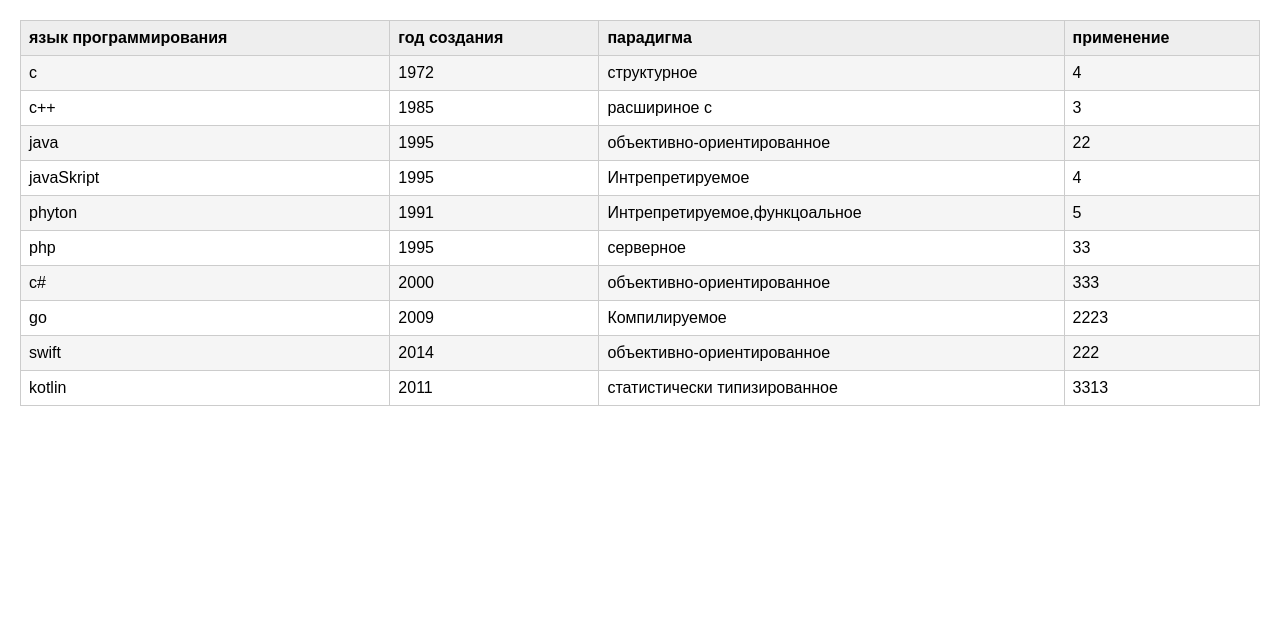
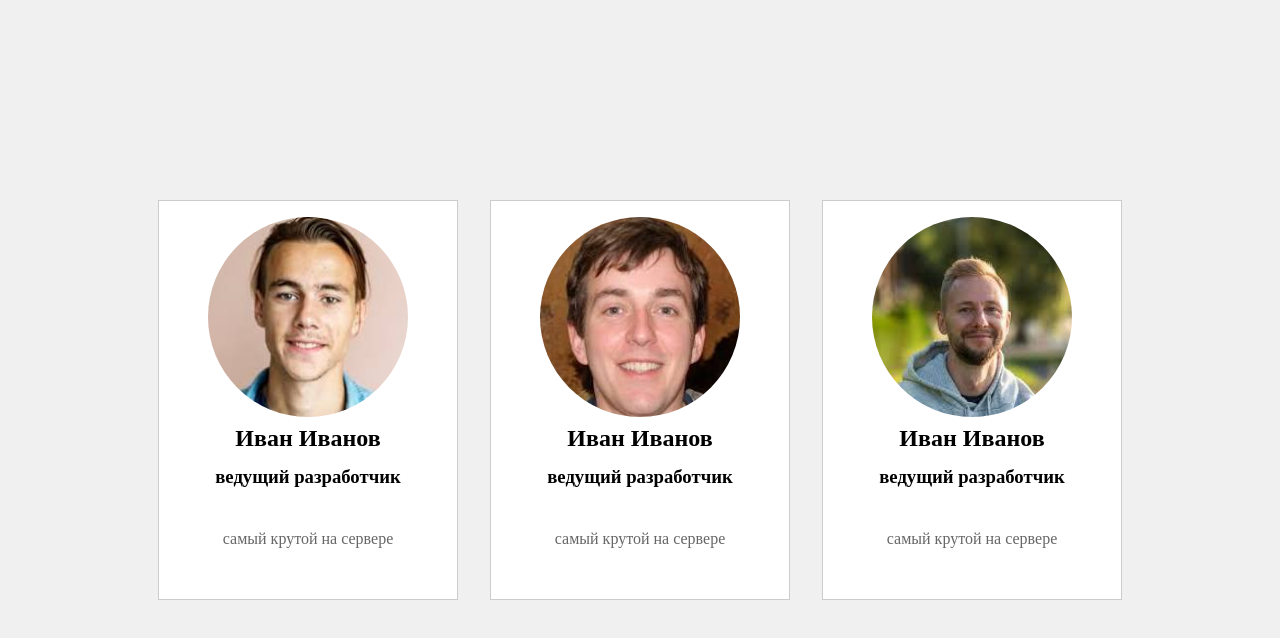
Before and after one commit to Dantalleon/work.io, a plain HTML site: page index.html in a window 1280 px wide. Drawn offline with Linux system fonts and the light colour scheme; files whose address does not match are found by name.

Commit message:
Add files via upload

```diff
--- a/index.html
+++ b/index.html
@@ -3,82 +3,28 @@
 <head>
 	<meta charset="UTF-8">
 	<meta name="viewport" content="width=device-width, initial-scale=1.0">
-	<link rel="stylesheet" href="/style.css">
-	<title>work</title>
+	<title>Document</title>
+	<link rel="stylesheet" href="c:\Users\User\Desktop\work\style\style.css">
 </head>
 <body>
-	<table>
-		<thead>
-			<tr>
-				<th>язык программирования</th>
-				<th>год создания</th>
-				<th>парадигма</th>
-				<th>применение</th>
-			</tr>
-		</thead>
-		<tbody>
-			<tr>
-				<td>c</td>
-				<td>1972</td>
-				<td>структурное</td>
-				<td>4</td>
-			</tr>
-			<tr>
-			<td>с++</td>
-			<td>1985</td>
-			<td>расшириное с</td>
-			<td>3</td>
-			</tr>
-			<tr>
-				<td>java</td>
-				<td>1995</td>
-				<td>объективно-ориентированное</td>
-				<td>22</td>
-			</tr>
-			<tr>
-				<td>javaSkript</td>
-			<td>1995</td>
-			<td>Интрепретируемое</td>
-			<td>4</td>
-		</tr>
-			<tr>
-				<td>phyton</td>
-				<td>1991</td>
-				<td>Интрепретируемое,функцоальное</td>
-				<td>5</td>
-			</tr>
-			<tr>
-				<td>php</td>
-				<td>1995</td>
-				<td>серверное</td>
-				<td>33</td>
-			</tr>
-			<tr>
-				<td>c#</td>
-				<td>2000</td>
-				<td>объективно-ориентированное</td>
-				<td>333</td>
-			</tr>
-			<tr>
-				<td>go</td>
-				<td>2009</td>
-				<td>Компилируемое</td>
-				<td>2223</td>
-			</tr>
-			<tr>
-				<td>swift</td>
-				<td>2014</td>
-				<td>объективно-ориентированное</td>
-				<td>222</td>
-			</tr>
-			<tr>
-				<td>kotlin</td>
-				<td>2011</td>
-				<td>статистически типизированное</td>
-				<td>3313</td>
-			</tr>
-		</tbody>
-	</table>
+	<div>
+		<img src="c:\Users\User\Desktop\work\style\photo\d.jpg" alt="фотка">
+		<h2>Иван Иванов</h2>
+		<h3>ведущий разработчик</h3>
+		<p>самый крутой на сервере</p>
+	</div>
+	<div>
+		<img src="c:\Users\User\Desktop\work\style\photo\s.jpg" alt="фотка">
+		<h2>Иван Иванов</h2>
+		<h3>ведущий разработчик</h3>
+		<p>самый крутой на сервере</p>
+	</div>
+	<div>
+		<img src="c:\Users\User\Desktop\work\style\photo\z.jpg" alt="фотка">
+		<h2>Иван Иванов</h2>
+		<h3>ведущий разработчик</h3>
+		<p>самый крутой на сервере</p>
+	</div>
 
 </body>
 </html>
--- a/style.css
+++ b/style.css
@@ -1,30 +1,48 @@
 body {
-    font-family: sans-serif;
-    margin: 20px;
-  }
+  display: flex;
+  justify-content: center;
+  align-items: center;
+  flex-wrap: wrap;
+  height: 100vh;
+  background-color: #f0f0f0;
+  margin: 0;
+}
 
-  table {
-    text-align: left;
-    width: 100%;
-    border-collapse: collapse;
-    border: 1px solid #ccc;
-  }
+div {
+  width: 300px;
+  height: 400px;
+  padding: 16px;
+  border: 1px solid #ccc;
+  background-color: #fff;
+  text-align: center;
+  margin: 16px;
+  box-sizing: border-box;
+  display: flex;
+  flex-direction: column;
+  justify-content: space-between;
+}
 
 
-  th {
-    font-weight: bold;
-    padding: 8px;
-    border: 1px solid #ccc;
-    background-color: #eee;
-  }
-
-  td {
-    padding: 8px;
-    border: 1px solid #ccc;
-  }
+img {
+  border-radius: 50%;
+  width: 200px;
+  height: 200px;
+  margin: 0 auto;
+}
 
 
+h2 {
+  margin: 8px 0;
+}
 
-  tbody tr:nth-child(odd) {
-    background-color: #f5f5f5;
-  }
+h3 {
+  margin: 6px 0;
+}
+
+p {
+  color: #666;
+  flex-grow: 1;
+  display: flex;
+  align-items: center;
+  justify-content: center;
+}
```
Also changed, not shown: photo — копия/d.jpg (added), photo — копия/s.jpg (added), photo — копия/z.jpg (added).
